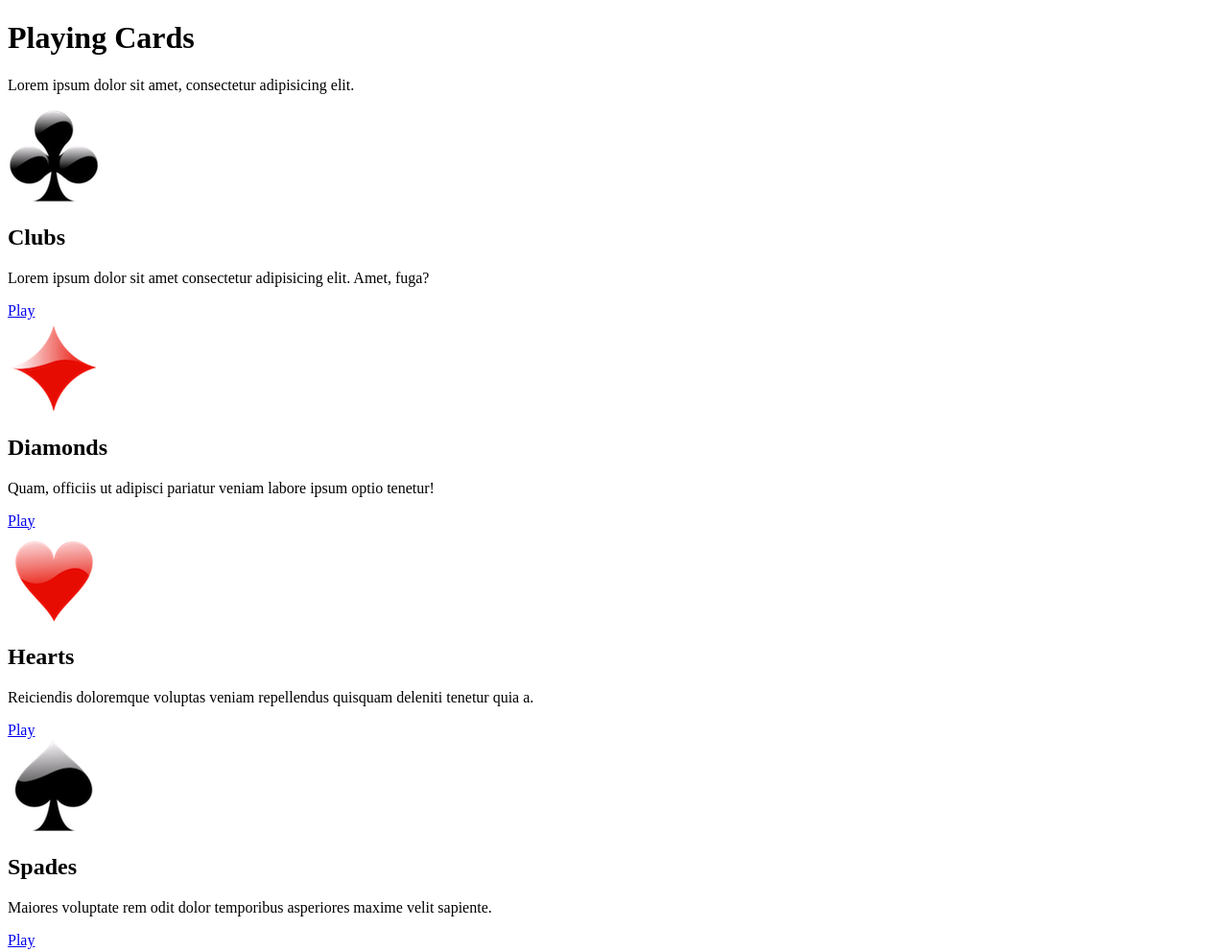
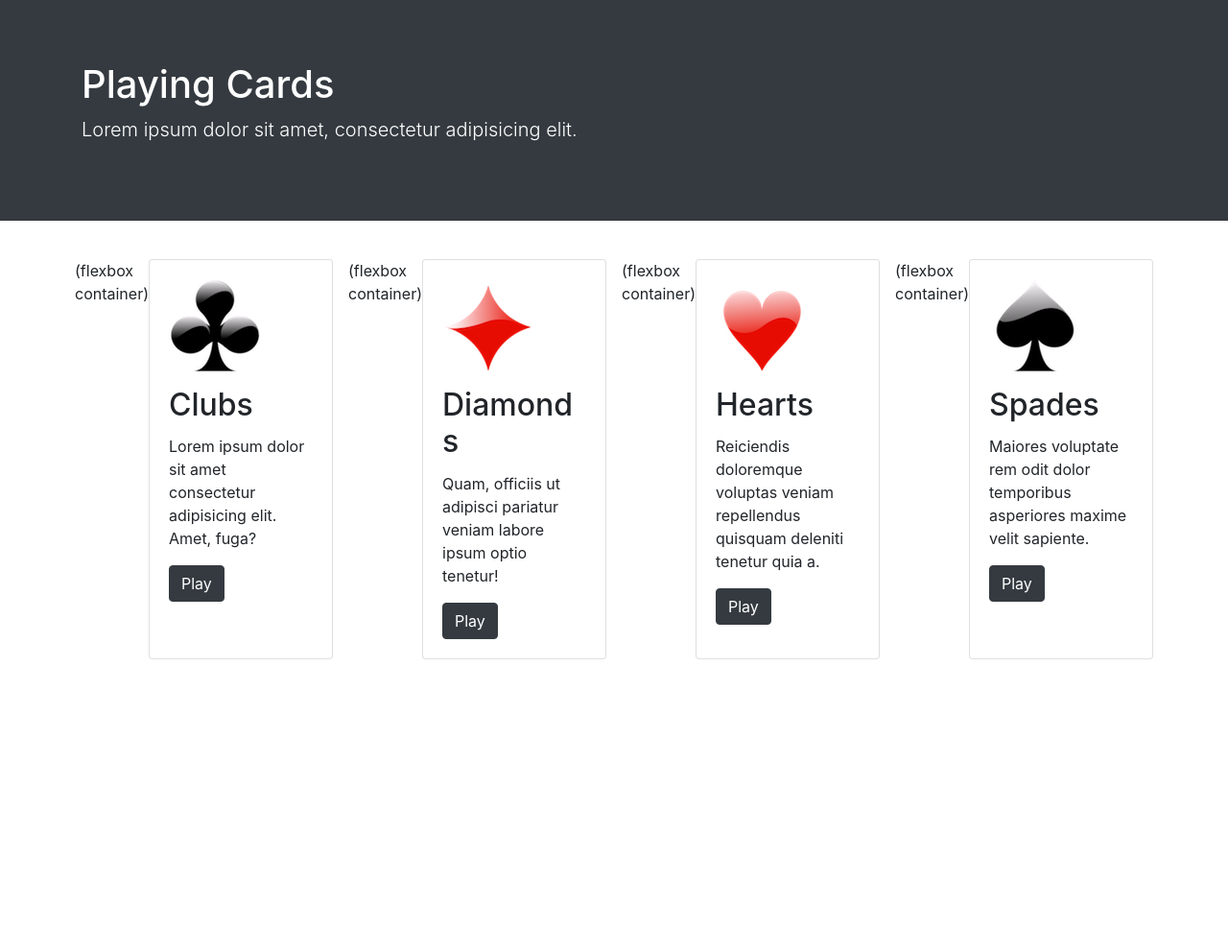
Before and after one commit to info340-wi21/problem-03-talatayebi, a website: page problem-c/index.html in a window 1280 px wide. Shown: the whole page at 96% size. After the commit the page ends 800 px from the top, so only its background shows below. Drawn offline with nearby package versions, Linux system fonts and the light colour scheme.

Commit message:
DONE WITH ALL PARTS AYEEEE

```diff
--- a/problem-c/index.html
+++ b/problem-c/index.html
@@ -2,51 +2,111 @@
 <html lang="en">
 <head>
   <meta charset="utf-8">
+  <meta name="viewport" content="width=device-width, initial-scale=1, shrink-to-fit=no">
+
   <title>Playing Cards</title>
 
   <!-- link in Bootstrap here -->
+  <link rel="stylesheet"
+      href="https://stackpath.bootstrapcdn.com/bootstrap/4.1.0/css/bootstrap.min.css"
+      integrity="sha384-9gVQ4dYFwwWSjIDZnLEWnxCjeSWFphJiwGPXr1jddIhOegiu1FwO5qRGvFXOdJZ4"
+      crossorigin="anonymous">
 </head>
 
 <body>
-  <header>
-    <h1>Playing Cards</h1>
-    <p>Lorem ipsum dolor sit amet, consectetur adipisicing elit.</p>
+  <header class="jumbotron-fluid jumbotron bg-dark text-white">
+    <div class="container">
+      <h1 class="display playing cards">Playing Cards </h1>
+    <p class="lead"> Lorem ipsum dolor sit amet, consectetur adipisicing elit. </p>
+    </div>
   </header>
 
   <main>
 
+    <div class="container">
+    <div class="row">
+
     <!-- Card 1 -->
-    <div>
-      <img src="img/card-club-icon.png" alt="the club suit symbol">
-      <h2>Clubs</h2>
-      <p>Lorem ipsum dolor sit amet consectetur adipisicing elit. Amet, fuga?</p>
-      <a href="#">Play</a>
+    <div class="d-flex p-2 col-xl-3 col-md-6">(flexbox container)  <!-- bootstrap  /  flexbox utilities ref https://getbootstrap.com/docs/4.0/utilities/flex/ -->
+    <div class="card mb-4">
+      <div class="card-body">
+
+        <div class="row">
+          <div class="col-xl-12, col-sm-auto">
+        <img src="img/card-club-icon.png" class="pb-3" alt="the club suit symbol"></div>
+
+        <div class="col-sm">
+          <h2 class="card-title">Clubs</h2>
+          <p class="card-text">Lorem ipsum dolor sit amet consectetur adipisicing elit. Amet, fuga?</p>
+          <a class="btn btn-dark" type="button" href="#top">Play</a>
+          </div>
+        </div>
+      </div>
+    </div>
     </div>
 
+
     <!-- Card 2 -->
-    <div>
-      <img src="img/card-diamond-icon.png" alt="the diamond suit symbol">
-      <h2>Diamonds</h2>
-      <p>Quam, officiis ut adipisci pariatur veniam labore ipsum optio tenetur!</p>
-      <a href="#">Play</a>
+    <div class="d-flex p-2 col-xl-3 col-md-6">(flexbox container)
+      <div class="card mb-4">
+        <div class="card-body">
+
+        <div class="row">
+          <div class="col-xl-12, col-sm-auto">
+        <img src="img/card-diamond-icon.png" alt="the diamond suit symbol" class="pb-3">
+      </div>
+        <div class="col-sm">
+          <h2 class="card-title">Diamonds</h2>
+          <p class="card-text">Quam, officiis ut adipisci pariatur veniam labore ipsum optio tenetur!</p>
+          <a type="button" class="btn btn-dark" href="#top">Play</a> <!--  which is better ask during lab- href=#top, href=#, or just not include href at all bc it passed the tests without it?? I dont think i should link it again i can just do #top right? Ask molly in lab.https://www.w3schools.com/tags/att_a_href.asp-->
+        </div>
+      </div>
     </div>
+  </div>
+</div>
 
     <!-- Card 3 -->
-    <div>
-      <img src="img/card-heart-icon.png" alt="the heart suit symbol">
-      <h2>Hearts</h2>
-      <p>Reiciendis doloremque voluptas veniam repellendus quisquam deleniti tenetur quia a.</p>
-      <a href="#">Play</a>
+    <div class="d-flex p-2 col-xl-3 col-md-6">(flexbox container)
+      <div class="card mb-4">
+        <div class="card-body">
+
+          <div class="row">
+          <div class="col-xl-12, col-sm-auto">
+        <img src="img/card-heart-icon.png" class="pb-3" alt="the heart suit symbol">
+          </div>
+          <div class="col-sm">
+          <h2 class="card-title">Hearts</h2>
+          <p class="card-text">Reiciendis doloremque voluptas veniam repellendus quisquam deleniti tenetur quia a.</p>
+          <a class="btn btn-dark" type="button" href="https://stackpath.bootstrapcdn.com/bootstrap/4.1.0/css/bootstrap.min.css">Play</a>
+        </div>
+      </div>
     </div>
+    </div>
+  </div>        <!-- looks weird when i open index.html on chrome,  the writing is squished on the right side of the card and is long and vertical...i wonder why oops lol --->
 
     <!-- Card 4 -->
-    <div>
-      <img src="img/card-spade-icon.png" alt="the heart suit symbol">
-      <h2>Spades</h2>
-      <p>Maiores voluptate rem odit dolor temporibus asperiores maxime velit sapiente.</p>
-      <a href="#">Play</a>
+    <div class="d-flex p-2 col-xl-3 col-md-6">(flexbox container)
+    <div class="card mb-4">
+      <div class="card-body">
+
+        <div class="row">
+          <div class="col-xl-12, col-sm-auto">
+        <img src="img/card-spade-icon.png" alt="the heart suit symbol" class="pb-3">
+          </div>
+          <div class="col-sm">
+          <h2 class="card-title">Spades</h2>
+          <p class="card-text">Maiores voluptate rem odit dolor temporibus asperiores maxime velit sapiente.</p>
+          <a type="button" class="btn btn-dark" href="https://stackpath.bootstrapcdn.com/bootstrap/4.1.0/css/bootstrap.min.css" >Play</a>
+          </div>
+        </div>
+      </div>
     </div>
+  </div>
+</div>
 
-  </main>
+ </div>
+
+ </main>
+
 </body>
 </html>
```
